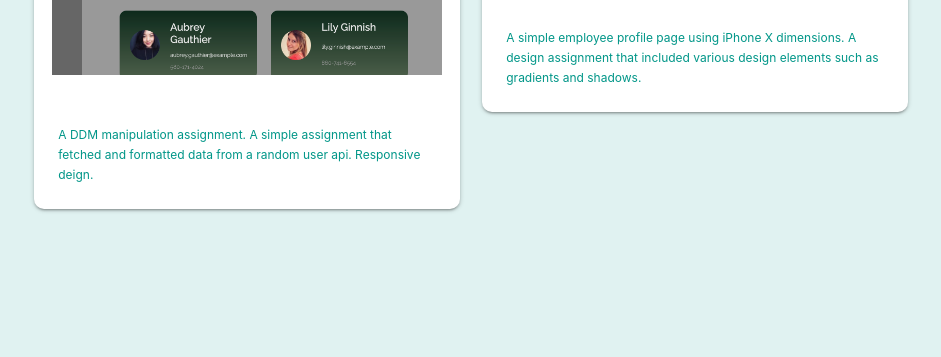
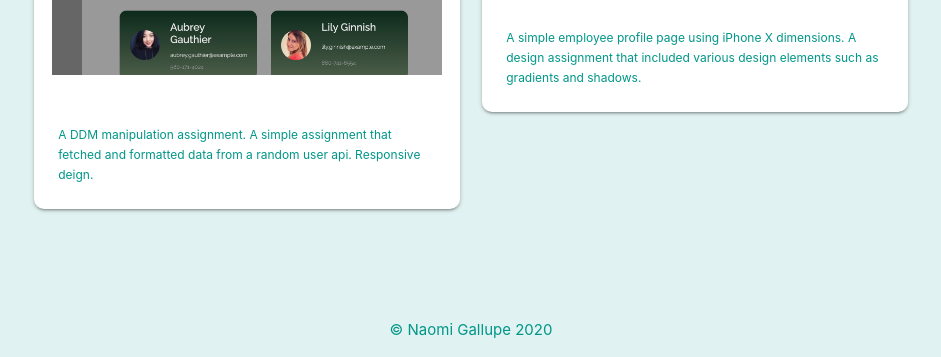
Before and after one commit to gall0381/portfolio, a plain HTML site: page portfolio.html in a window 1280 px wide. Shown: the part 1913-2270 px from the top of the page, without its empty margins (169-1110 px from the left). Before the commit the page ends 2157 px from the top, so only its background shows below. Drawn offline with nearby package versions, Linux system fonts and the light colour scheme.

Commit message:
Add footer to portfolio

```diff
--- a/portfolio.html
+++ b/portfolio.html
@@ -211,6 +211,10 @@ body {
             </div>
             </div>
         </div>
+        <footer>
+            <div id="links" class="center-align"></div>
+            <p id="cr" class="center-align">© Naomi Gallupe 2020</p>
+            </footer>
     </main>
     <script src="https://code.jquery.com/jquery-3.5.1.min.js"></script>
     <!-- Compiled and minified JavaScript -->
```
